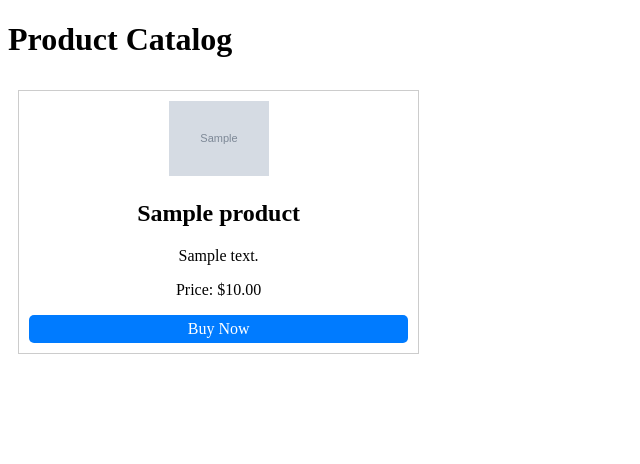
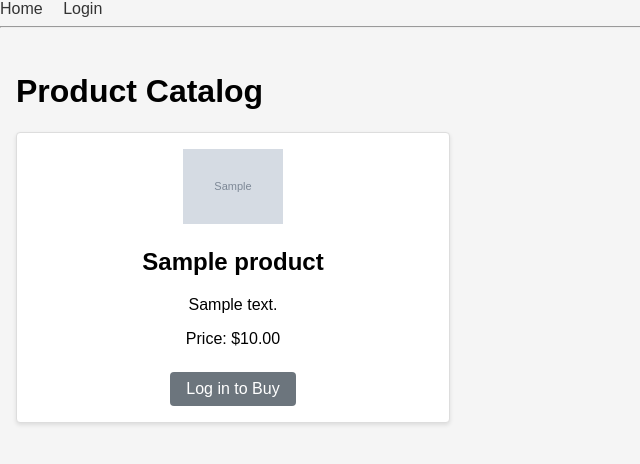
Before and after one commit to maxtheocharis/ecommerce_site_max, a Django app: page / in a window 1280 px wide. Shown: the top 464 px of the page, without its empty margins (0-640 px from the left). Run offline with Django 5.2, Linux system fonts and the light colour scheme; tables that the repository leaves empty hold one stand-in row (values such as "Sample post"); grey boxes marked "Sample" are stand-in pictures.

Commit message:
ta allaxa sxedon ola

```diff
--- a/ecommerce/catalog/models.py
+++ b/ecommerce/catalog/models.py
@@ -1,12 +1,21 @@
 from django.db import models
+from django.conf import settings
 
 class Product(models.Model):
-    name = models.CharField(max_length=255)
+    name        = models.CharField(max_length=255)
     description = models.TextField()
-    price = models.DecimalField(max_digits=10, decimal_places=2)
-    image = models.ImageField(upload_to='products/')
-    created_at = models.DateTimeField(auto_now_add=True)
-    updated_at = models.DateTimeField(auto_now=True)
+    price       = models.DecimalField(max_digits=10, decimal_places=2)
+    image       = models.ImageField(upload_to='products/')
+    created_at  = models.DateTimeField(auto_now_add=True)
+    updated_at  = models.DateTimeField(auto_now=True)
 
     def __str__(self):
         return self.name
+
+class Cart(models.Model):
+    user = models.OneToOneField(settings.AUTH_USER_MODEL, on_delete=models.CASCADE)
+
+class CartItem(models.Model):
+    cart     = models.ForeignKey(Cart, on_delete=models.CASCADE, related_name='items')
+    product  = models.ForeignKey(Product, on_delete=models.CASCADE)
+    quantity = models.PositiveIntegerField(default=1)
--- a/ecommerce/catalog/templates/catalog/index.html
+++ b/ecommerce/catalog/templates/catalog/index.html
@@ -1,42 +1,9 @@
-<!DOCTYPE html>
-<html lang="en">
-<head>
-    <meta charset="UTF-8">
-    <title>Product Catalog</title>
-    <style>
-        /* Add CSS styles for flex container and items */
-        .product-list {
-            display: flex;
-            flex-wrap: wrap; /* Allow items to wrap to the next row if necessary */
-            justify-content: space-between; /* Space items evenly along the main axis */
-            list-style: none; /* Remove list styles */
-            padding: 0;
-        }
+{% extends "base.html" %}
+{% load static %}
 
-        .product-item {
-            flex: 1; /* Grow to fill available space evenly */
-            max-width: 30%; /* Limit item width to avoid overcrowding */
-            margin: 10px; /* Add spacing between items */
-            border: 1px solid #ccc; /* Add a border for visual separation */
-            padding: 10px;
-            text-align: center;
-        }
-
-        /* Style the "Buy Now" button */
-        .buy-now-button {
-            display: block;
-            margin-top: 10px;
-            background-color: #007bff;
-            color: #fff;
-            text-decoration: none;
-            padding: 5px 10px;
-            border-radius: 5px;
-        }
-    </style>
-</head>
-<body>
+{% block title %}Product Catalog{% endblock %}
+{% block content %}
   <h1>Product Catalog</h1>
-
   <ul class="product-list">
     {% for product in products %}
       <li class="product-item">
@@ -46,9 +13,17 @@
         <h2>{{ product.name }}</h2>
         <p>{{ product.description }}</p>
         <p>Price: ${{ product.price }}</p>
-                <a href="#" class="buy-now-button">Buy Now</a>
+
+        {% if user.is_authenticated %}
+          <a href="{% url 'add_to_cart' product.pk %}" class="btn btn-primary">
+            Add to Cart
+          </a>
+        {% else %}
+          <a href="{% url 'login' %}?next={% url 'product_list' %}" class="btn btn-secondary">
+            Log in to Buy
+          </a>
+        {% endif %}
       </li>
     {% endfor %}
   </ul>
-</body>
-</html>
+{% endblock %}
--- a/ecommerce/catalog/urls.py
+++ b/ecommerce/catalog/urls.py
@@ -2,7 +2,9 @@ from django.urls import path
 from . import views
 
 urlpatterns = [
-    path('home/', views.home, name='home'),
-    path('', views.product_list, name='product_list'),
-    path('<int:pk>/', views.product_detail, name='product_detail'),
+    path('', views.product_list,  name='product_list'),
+    path('home/', views.product_list),  # optional alias
+    path('product/<int:pk>/', views.product_detail, name='product_detail'),
+    path('add-to-cart/<int:pk>/', views.add_to_cart,   name='add_to_cart'),
+    path('cart/',            views.view_cart,         name='view_cart'),
 ]
--- a/ecommerce/catalog/views.py
+++ b/ecommerce/catalog/views.py
@@ -1,11 +1,26 @@
-from django.shortcuts import render
-from .models import Product
+from django.shortcuts      import render, get_object_or_404, redirect
+from django.contrib.auth.decorators import login_required
+from .models               import Product, Cart, CartItem
+
 def product_list(request):
     products = Product.objects.all()
     return render(request, 'catalog/index.html', {'products': products})
+
 def product_detail(request, pk):
-    product = Product.objects.get(pk=pk)
+    product = get_object_or_404(Product, pk=pk)
     return render(request, 'catalog/index1.html', {'product': product})
-from django.http import HttpResponse
-def home(request):
-    return HttpResponse('Hello, World!')
+
+@login_required
+def add_to_cart(request, pk):
+    product, _ = get_object_or_404(Product, pk=pk), None
+    cart, _    = Cart.objects.get_or_create(user=request.user)
+    item, created = CartItem.objects.get_or_create(cart=cart, product=product)
+    if not created:
+        item.quantity += 1
+        item.save()
+    return redirect('view_cart')
+
+@login_required
+def view_cart(request):
+    cart, _ = Cart.objects.get_or_create(user=request.user)
+    return render(request, 'catalog/cart.html', {'cart': cart})
--- a/ecommerce/ecommerce/urls.py
+++ b/ecommerce/ecommerce/urls.py
@@ -14,12 +14,12 @@ Including another URLconf
     1. Import the include() function: from django.urls import include, path
     2. Add a URL to urlpatterns:  path('blog/', include('blog.urls'))
 """
+# ecommerce/urls.py
 from django.contrib import admin
 from django.urls import path, include
-from django.conf.urls.static import static
-from django.conf import settings
 
 urlpatterns = [
     path('admin/', admin.site.urls),
+    path('accounts/', include('django.contrib.auth.urls')),  # login/logout
     path('', include('catalog.urls')),
-] + static(settings.MEDIA_URL, document_root=settings.MEDIA_ROOT)
+]
--- a/ecommerce/static/css/style.css
+++ b/ecommerce/static/css/style.css
@@ -0,0 +1,41 @@
+body {
+    font-family: sans-serif;
+    margin: 0; padding: 0;
+    background: #f5f5f5;
+  }
+  .container {
+    padding: 1rem;
+  }
+  nav a {
+    margin-right: 1rem;
+    text-decoration: none;
+    color: #333;
+  }
+  .product-list {
+    display: flex;
+    flex-wrap: wrap;
+    gap: 1rem;
+    list-style: none;
+    padding: 0;
+  }
+  .product-item {
+    background: #fff;
+    border: 1px solid #ddd;
+    border-radius: 4px;
+    width: calc(33.333% - 1rem);
+    box-shadow: 0 2px 4px rgba(0,0,0,0.1);
+    padding: 1rem;
+    text-align: center;
+  }
+  .btn {
+    display: inline-block;
+    padding: 0.5rem 1rem;
+    border: none;
+    border-radius: 4px;
+    text-decoration: none;
+    color: #fff;
+    cursor: pointer;
+    margin-top: 0.5rem;
+  }
+  .btn-primary { background: #007bff; }
+  .btn-secondary { background: #6c757d; }
--- a/ecommerce/templates/base.html
+++ b/ecommerce/templates/base.html
@@ -0,0 +1,24 @@
+{% load static %}
+<!DOCTYPE html>
+<html lang="en">
+<head>
+  <meta charset="UTF-8">
+  <title>{% block title %}My Shop{% endblock %}</title>
+  <link rel="stylesheet" href="{% static 'css/style.css' %}">
+</head>
+<body>
+  <nav>
+    <a href="{% url 'product_list' %}">Home</a>
+    {% if user.is_authenticated %}
+      <a href="{% url 'view_cart' %}">Cart</a>
+      <a href="{% url 'logout' %}">Logout</a>
+    {% else %}
+      <a href="{% url 'login' %}">Login</a>
+    {% endif %}
+  </nav>
+  <hr>
+  <div class="container">
+    {% block content %}{% endblock %}
+  </div>
+</body>
+</html>
```
Also changed, not shown: ecommerce/catalog/templates/catalog/index1.html (+22 -17 lines), ecommerce/templates/registration/login.html (+13 -0 lines). Lines whose indentation alone changed are shown as unchanged.
